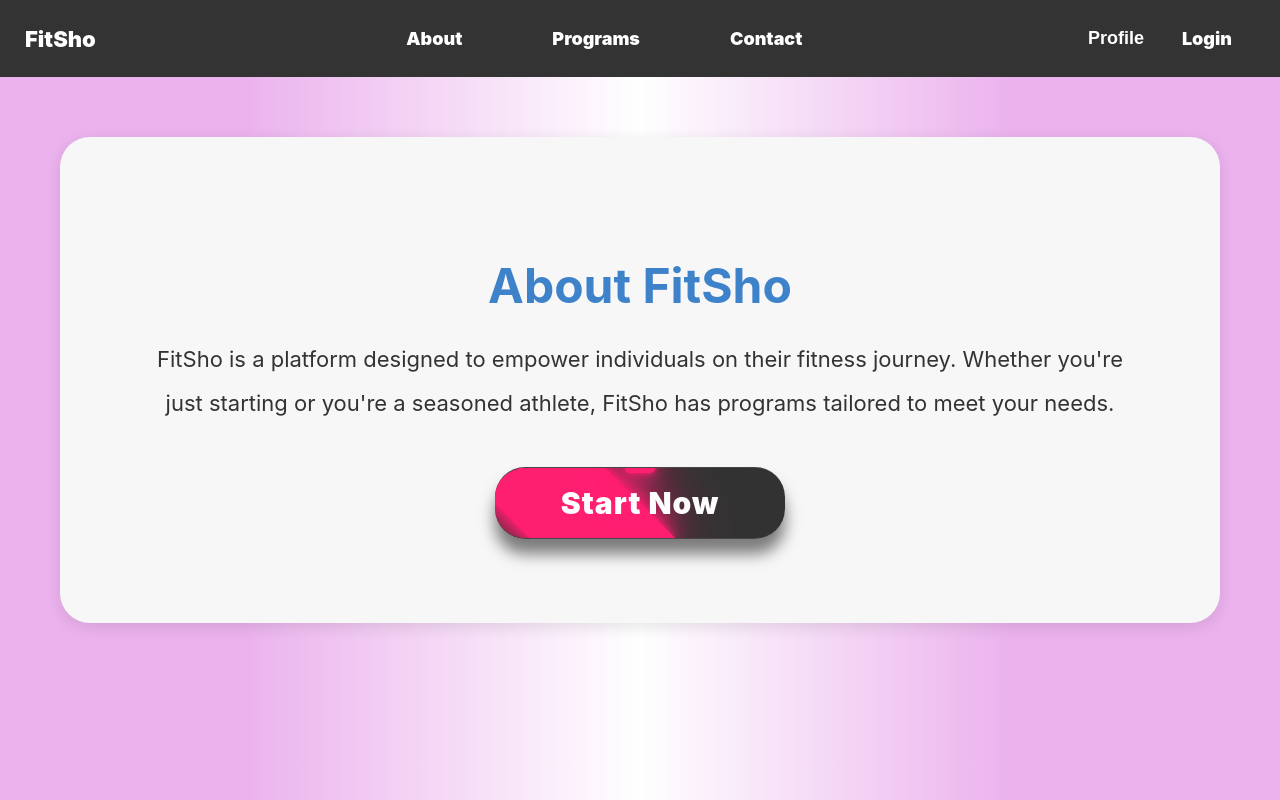
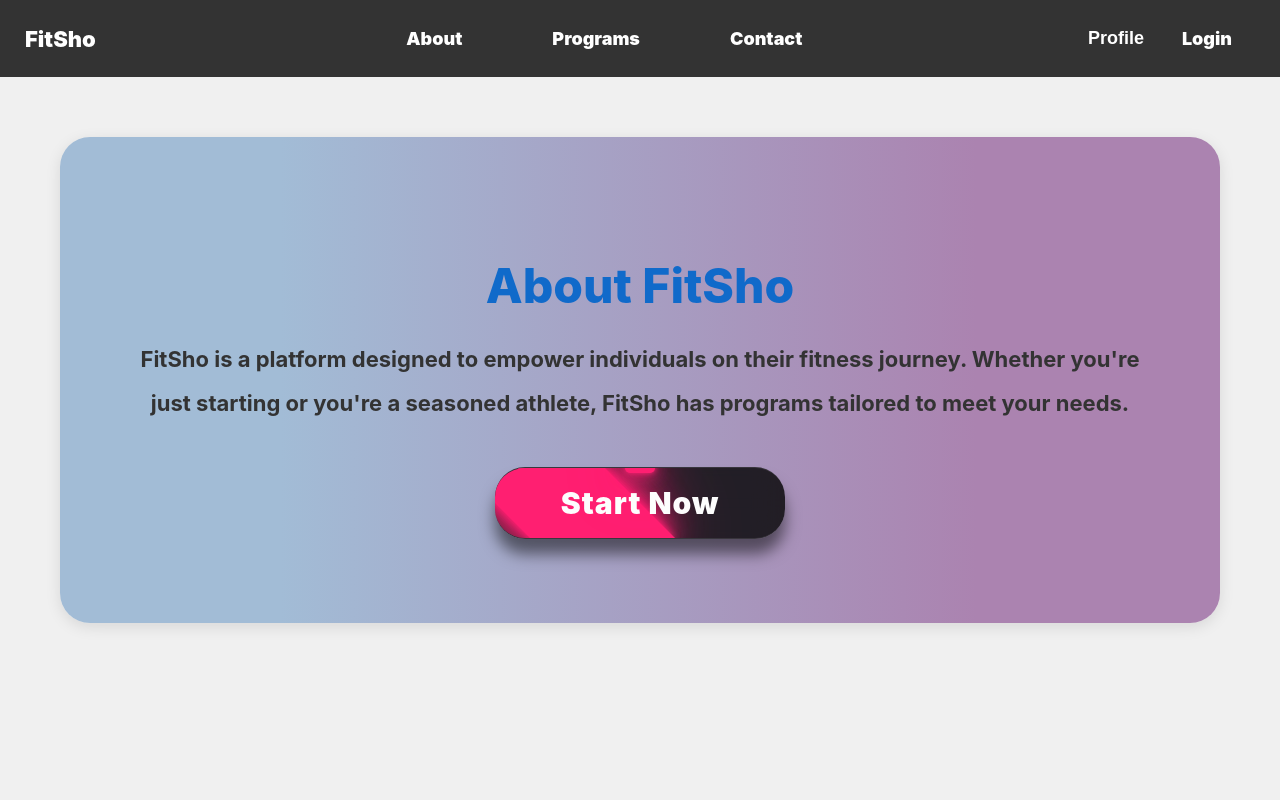
Before and after one commit to A-Shalchian/trainer-app, a React (Create React App) app in the folder trainer-app-frontend/: page /about in a window 1280 px wide. Shown: the top 800 px of the page. Built offline with nearby package versions, Linux system fonts and the light colour scheme.

Commit message:
Added new effects, and changed support to contact

```diff
--- a/trainer-app-frontend/src/Pages/About/About.css
+++ b/trainer-app-frontend/src/Pages/About/About.css
@@ -23,7 +23,12 @@ body {
 }
 
 .about-content {
-  background-color: #f7f7f7;
+  background: rgb(162, 188, 214);
+  background: linear-gradient(
+    90deg,
+    rgba(162, 188, 214, 1) 19%,
+    rgba(171, 131, 176, 1) 79%
+  );
   padding: 40px 60px;
   border-radius: 30px;
   box-shadow: 0 4px 15px rgba(0, 0, 0, 0.1);
@@ -33,30 +38,22 @@ body {
 
 .about-section h2 {
   font-size: 36px;
-  color: #3e82ca;
+  color: #106aca;
+  font-weight: 800;
   margin-bottom: 20px;
 }
 
 .about-section p {
   font-size: 18px;
   color: #333;
+  font-weight: 700;
   line-height: 2;
-}
-
-#about {
-  background: rgb(235, 178, 237);
-  background: linear-gradient(
-    90deg,
-    rgba(235, 178, 237, 1) 19%,
-    rgba(255, 255, 255, 1) 50%,
-    rgba(235, 178, 237, 1) 79%
-  );
 }
 
 /* Button styles */
 .start-now-button,
 .careers-button,
-.support-button {
+.contact-button {
   position: relative;
   display: inline-block;
   margin-top: 20px;
@@ -83,14 +80,14 @@ body {
 
 .start-now-button:hover,
 .careers-button:hover,
-.support-button:hover {
+.contact-button:hover {
   letter-spacing: 3px;
 }
 
 /* Adjusting z-index to make the text visible */
 .start-now-button::before,
 .careers-button::before,
-.support-button::before {
+.contact-button::before {
   content: "";
   position: absolute;
   top: 0;
@@ -100,19 +97,19 @@ body {
   background: linear-gradient(to left, rgba(255, 255, 255, 0.15), transparent);
   transform: skewX(45deg) translateX(0);
   transition: 0.5s;
-  z-index: -1; /* Make sure the before pseudo-element stays behind the button text */
+  z-index: -1;
 }
 
 .start-now-button:hover::before,
 .careers-button:hover::before,
-.support-button:hover::before {
+.contact-button:hover::before {
   transform: skewX(45deg) translateX(200px);
 }
 
 /* Button light-up effect */
 .start-now-button::after,
 .careers-button::after,
-.support-button::after {
+.contact-button::after {
   content: "";
   position: absolute;
   left: 50%;
@@ -128,7 +125,7 @@ body {
 
 .start-now-button:hover::after,
 .careers-button:hover::after,
-.support-button:hover::after {
+.contact-button:hover::after {
   top: 0;
   height: 50%;
   width: 80%;
@@ -150,8 +147,8 @@ body {
     0 0 60px #2db2ff;
 }
 
-.support-button::before,
-.support-button::after {
+.contact-button::before,
+.contact-button::after {
   background: #1eff45;
   box-shadow: 0 0 5px #1eff45, 0 0 15px #1eff45, 0 0 30px #1eff45,
     0 0 60px #1eff45;
--- a/trainer-app-frontend/src/Pages/About/About.js
+++ b/trainer-app-frontend/src/Pages/About/About.js
@@ -62,8 +62,8 @@ function About() {
             feedback. Your journey is important to us, and we're always here to
             support you.
           </p>
-          <Link to="/support" className="support-button">
-            Support
+          <Link to="/contact" className="contact-button">
+            Contact
           </Link>
         </div>
       </section>
```
